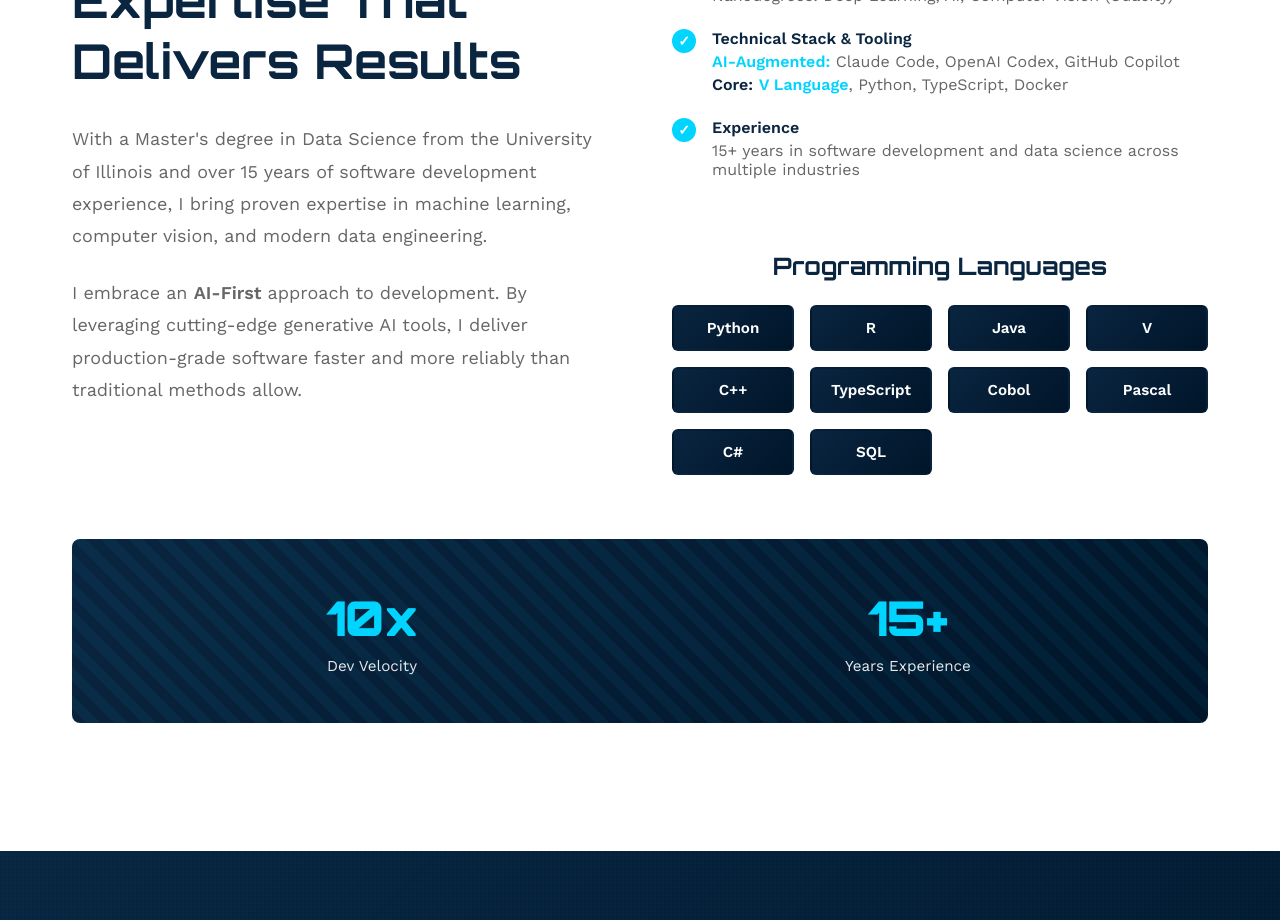
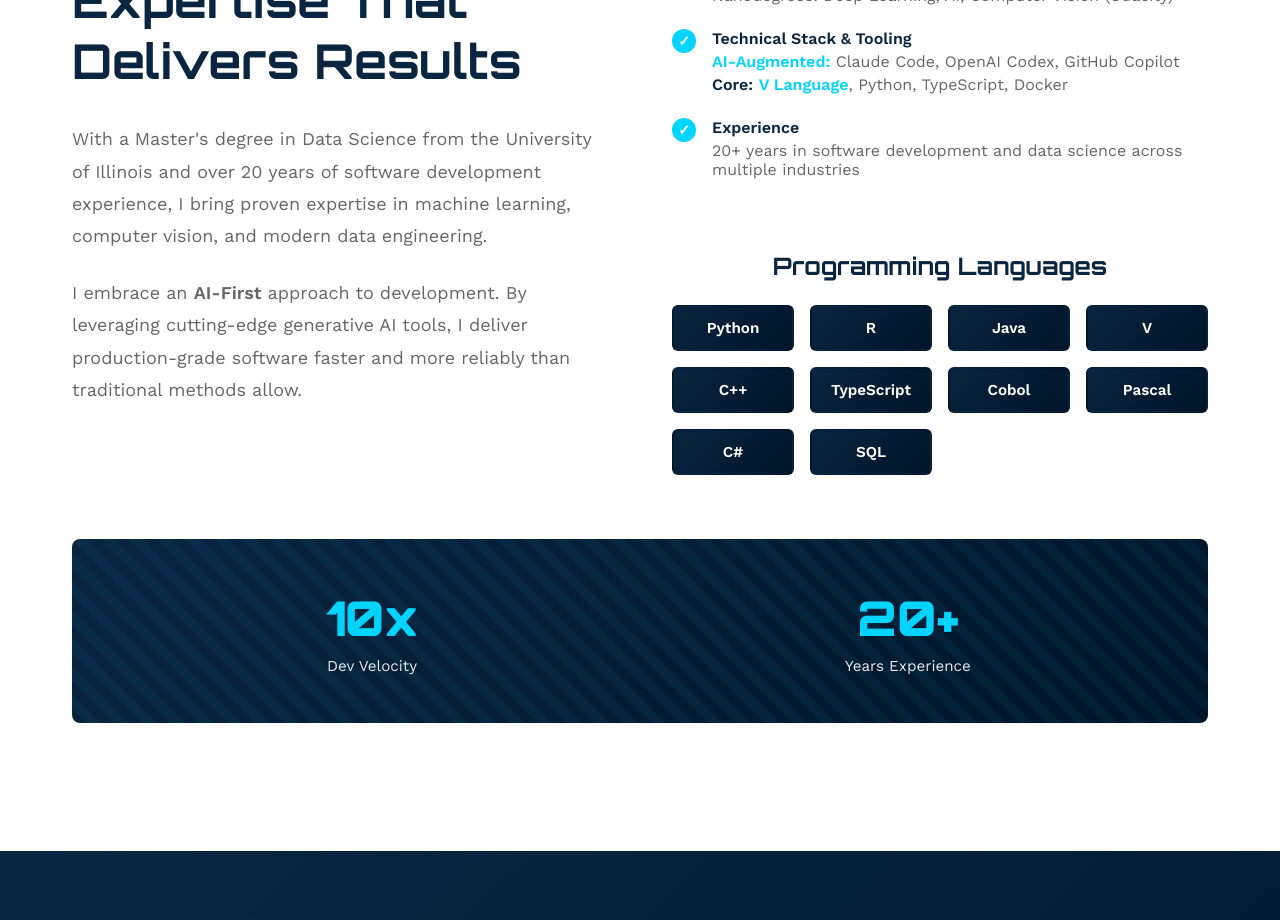
Before and after one commit to quaesitor-scientiam/website, a plain HTML site: page index.html in a window 1280 px wide. Shown: the part 3360-4280 px from the top of the page. Drawn offline with nearby package versions, Linux system fonts and the light colour scheme.

Commit message:
fix: state 20+ years of experience
Co-Authored-By: WOZCODE <contact@withwoz.com>

```diff
--- a/index.html
+++ b/index.html
@@ -1022,7 +1022,7 @@
                 <div class="about-text fade-in">
                     <h2>Expertise That Delivers Results</h2>
                     <p>
-                        With a Master's degree in Data Science from the University of Illinois and over 15 years
+                        With a Master's degree in Data Science from the University of Illinois and over 20 years
                         of software development experience, I bring proven expertise in machine learning,
                         computer vision, and modern data engineering.
                     </p>
@@ -1062,7 +1062,7 @@
                         <div class="credential-icon">✓</div>
                         <div class="credential-text">
                             <h4>Experience</h4>
-                            <p>15+ years in software development and data science across multiple industries</p>
+                            <p>20+ years in software development and data science across multiple industries</p>
                         </div>
                     </div>
                     <div class="languages fade-in">
@@ -1088,7 +1088,7 @@
                     <span class="stat-label">Dev Velocity</span>
                 </div>
                 <div class="stat">
-                    <span class="stat-number">15+</span>
+                    <span class="stat-number">20+</span>
                     <span class="stat-label">Years Experience</span>
                 </div>
             </div>
```
